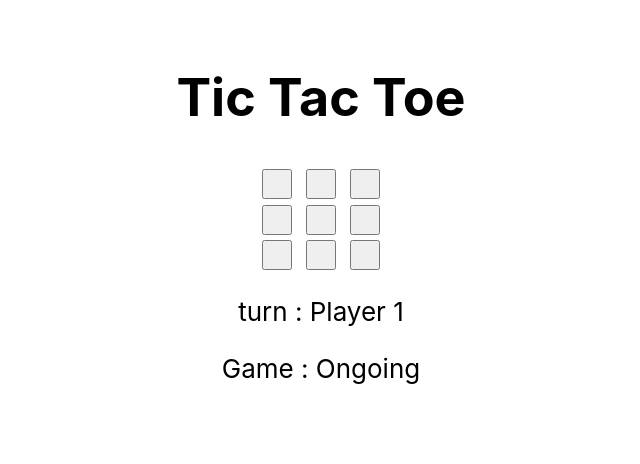
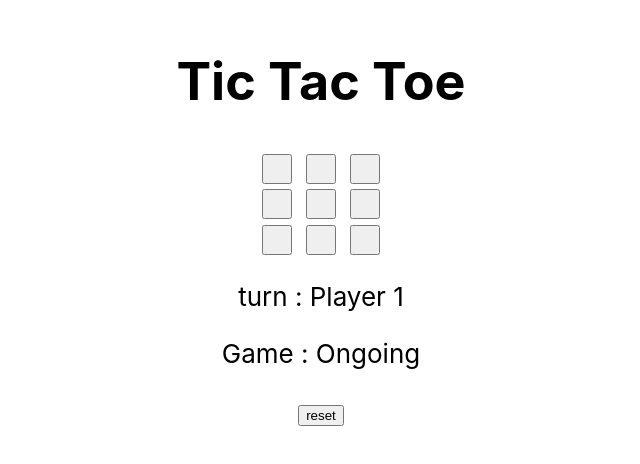
Before and after one commit to Yassany/TicTacToe, a React (Create React App) app: page / in a window 1280 px wide. Shown: the part 162-626 px from the top of the page, without its empty margins (319-959 px from the left). Built offline with nearby package versions, Linux system fonts and the light colour scheme.

Commit message:
add game reset implementation and button

```diff
--- a/src/features/game/GameBBar.tsx
+++ b/src/features/game/GameBBar.tsx
@@ -1,6 +1,6 @@
 import React from "react";
 import { useAppSelector, useAppDispatch } from '../../app/hooks';
-import { GameStatus, selectStatus, selectTurn } from "./gameSlice";
+import { GameStatus, reset, selectStatus, selectTurn } from "./gameSlice";
 
 export function GameBBar() {
     const turn = useAppSelector(selectTurn)
@@ -26,6 +26,7 @@ export function GameBBar() {
                     })()
                     }
                 </p>
+                <button onClick={() => dispatch(reset())}>reset</button>
             </div>
         </div>
     )
--- a/src/features/game/gameSlice.ts
+++ b/src/features/game/gameSlice.ts
@@ -49,7 +49,13 @@ export const gameSlice = createSlice({
 
         },
         reset: (state) => {
-
+            state.turn = 'X'
+            state.status = GameStatus.Ongoing
+            state.board = [
+                [' ', ' ', ' ',],
+                [' ', ' ', ' ',],
+                [' ', ' ', ' ',],
+            ]
         }
     }
 })
```
